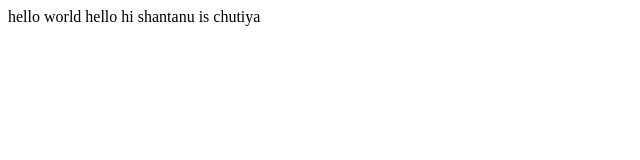
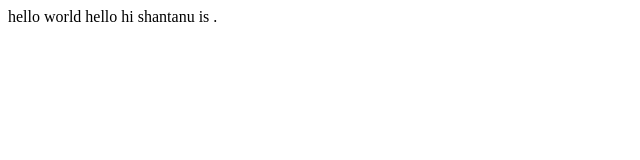
Before and after one commit to shantanugulati/repo1, a plain HTML site: page index.html in a window 1280 px wide. Shown: the full height of the page, 0-640 px from the left. Drawn offline with Linux system fonts and the light colour scheme.

Commit message:
add text to body3

```diff
--- a/index.html
+++ b/index.html
@@ -4,6 +4,6 @@
 	<body>
 		hello world
         hello
-        hi shantanu is chutiya
+        hi shantanu is .
 	</body>
 </html>
```
